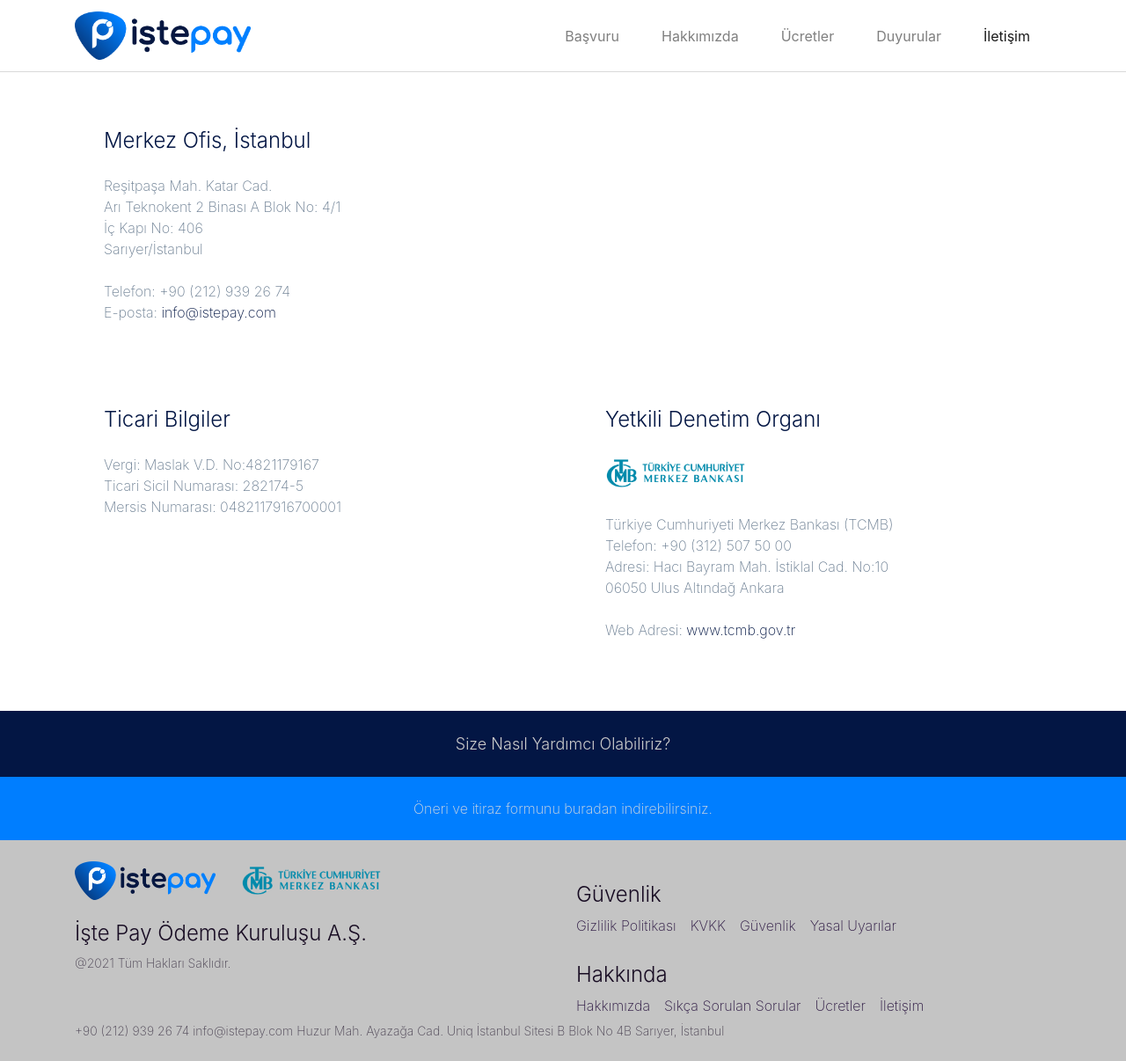
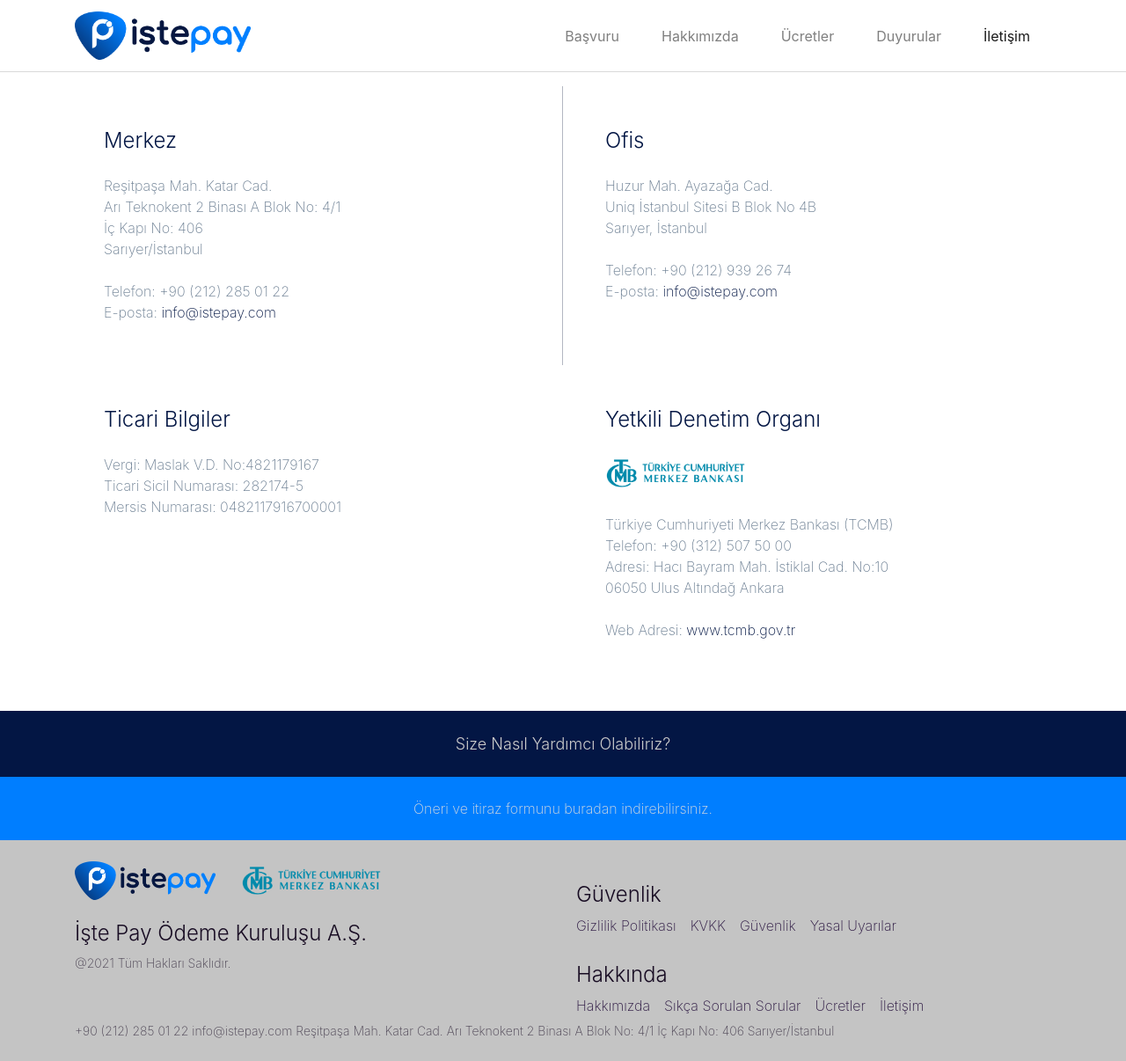
Before and after one commit to Valensas/valenspara.com, a Jekyll site: the page built from contact.md, in a window 1280 px wide. Shown: the whole page at 88% size. Built offline with Jekyll 4.4.1, drawn with Linux system fonts in a browser that asks for light colours; nearby versions of some CDN libraries.

```diff
--- a/_config.yml
+++ b/_config.yml
@@ -27,11 +27,12 @@ footer_cta2_link: /oneri-ve-itiraz-formu.docx
 footer_content_1: İşte Pay Ödeme Kuruluşu A.Ş.
 footer_content_2: "@2021 Tüm Hakları Saklıdır."
 footer_content_3: |+
-  +90 (212) 939 26 74
+  +90 (212) 285 01 22
   info@istepay.com
-  Huzur Mah. Ayazağa Cad.
-  Uniq İstanbul Sitesi B Blok No 4B
-  Sarıyer, İstanbul
+  Reşitpaşa Mah. Katar Cad.
+  Arı Teknokent 2 Binası A Blok No:<span> 4/1
+  İç Kapı No:<span> 406
+  Sarıyer/İstanbul
 footer_navigation_1_title: Güvenlik
 footer_navigation_1:
     - text: Gizlilik Politikası
--- a/contact.md
+++ b/contact.md
@@ -6,21 +6,21 @@ permalink: /contact/
 location: arı teknokent 2
 
 contact:
-    # - title: Merkez Ofis, İstanbul
-    #  phone: +90 (212) 939 26 74
-    #  mail: info@istepay.com
-    #  address:
-    #   - line: Huzur Mah. Ayazağa Cad.
-    #   - line: Uniq İstanbul Sitesi B Blok No 4B
-    #   - line: Sarıyer, İstanbul
-    - title: Merkez Ofis, İstanbul
-      phone: +90 (212) 939 26 74
+    - title: Merkez
+      phone: +90 (212) 285 01 22
       mail: info@istepay.com
       address:
        - line: Reşitpaşa Mah. Katar Cad.
        - line: Arı Teknokent 2 Binası A Blok No:<span> 4/1
        - line: İç Kapı No:<span> 406
        - line: Sarıyer/İstanbul
+    - title: Ofis
+      phone: +90 (212) 939 26 74
+      mail: info@istepay.com
+      address:
+      - line: Huzur Mah. Ayazağa Cad.
+      - line: Uniq İstanbul Sitesi B Blok No 4B
+      - line: Sarıyer, İstanbul
     # - title: Yedek Veri Merkezi, İzmir
     #   phone: +90 (232) 504 11 65
     #   fax: +90 232 504 11 65
```
